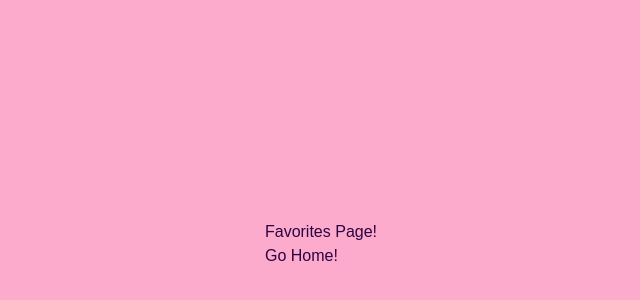
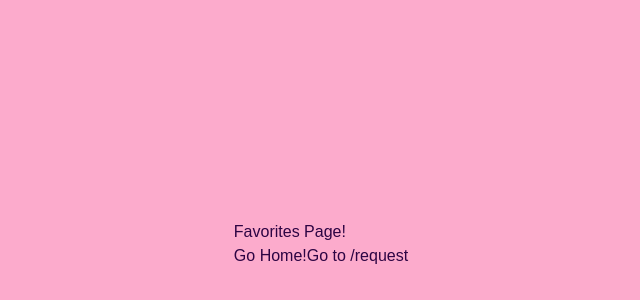
Before and after one commit to Cyanne-Jones/next-15-ideabox, a Next.js app: page /favorites in a window 1280 px wide. Shown: the part 156-456 px from the top of the page, without its empty margins (319-959 px from the left). Built offline with nearby package versions, Linux system fonts and the light colour scheme.

Commit message:
Add /request link to /favorites page

```diff
--- a/src/app/favorites/page.tsx
+++ b/src/app/favorites/page.tsx
@@ -21,6 +21,7 @@ const Favorites = () => {
     <div className='flex flex-col items-center justify-center'>
       <h1>Favorites Page!</h1>
       <Link className='h-8 min-w-1/2 m-4 p-1 cursor-pointer rounded-lg bg-purple-300 text-purple-700 hover:bg-pink-300' href='/'>Go Home!</Link>
+      <Link className='h-8 min-w-1/2 m-4 p-1 cursor-pointer rounded-lg bg-purple-300 text-purple-700 hover:bg-pink-300' href='/request'>Go to /request</Link>
 
       <div className='flex max-w-lg flex-wrap items-center justify-center'>
         {favorites.length ? JSON.parse(favorites || '').map((card: Card) => <IdeaCard key={card.id} card={card}/>) : <></>}
```
